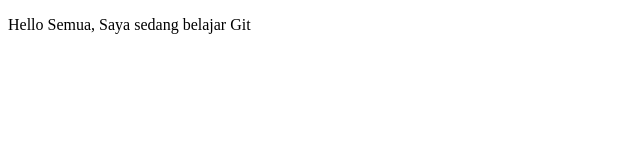
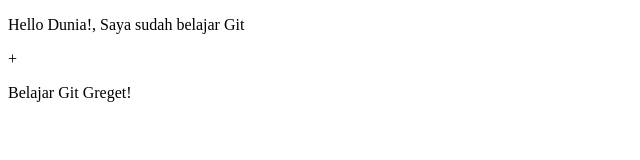
Before and after one commit to suryamdk12/suryamdk12, a plain HTML site: page index.html in a window 1280 px wide. Shown: the whole page, without its empty margins (0-640 px from the left). Drawn offline with Linux system fonts and the light colour scheme.

Commit message:
belajar git greget

```diff
--- a/index.html
+++ b/index.html
@@ -5,6 +5,7 @@
         <title>Belajar Git - Project 01</title>
     </head>
     <body>
-        <p>Hello Semua, Saya sedang belajar Git</p>
+        <p>Hello Dunia!, Saya sudah belajar Git</p>
++       <p>Belajar Git Greget!</p>
     </body>
 </html>
```
